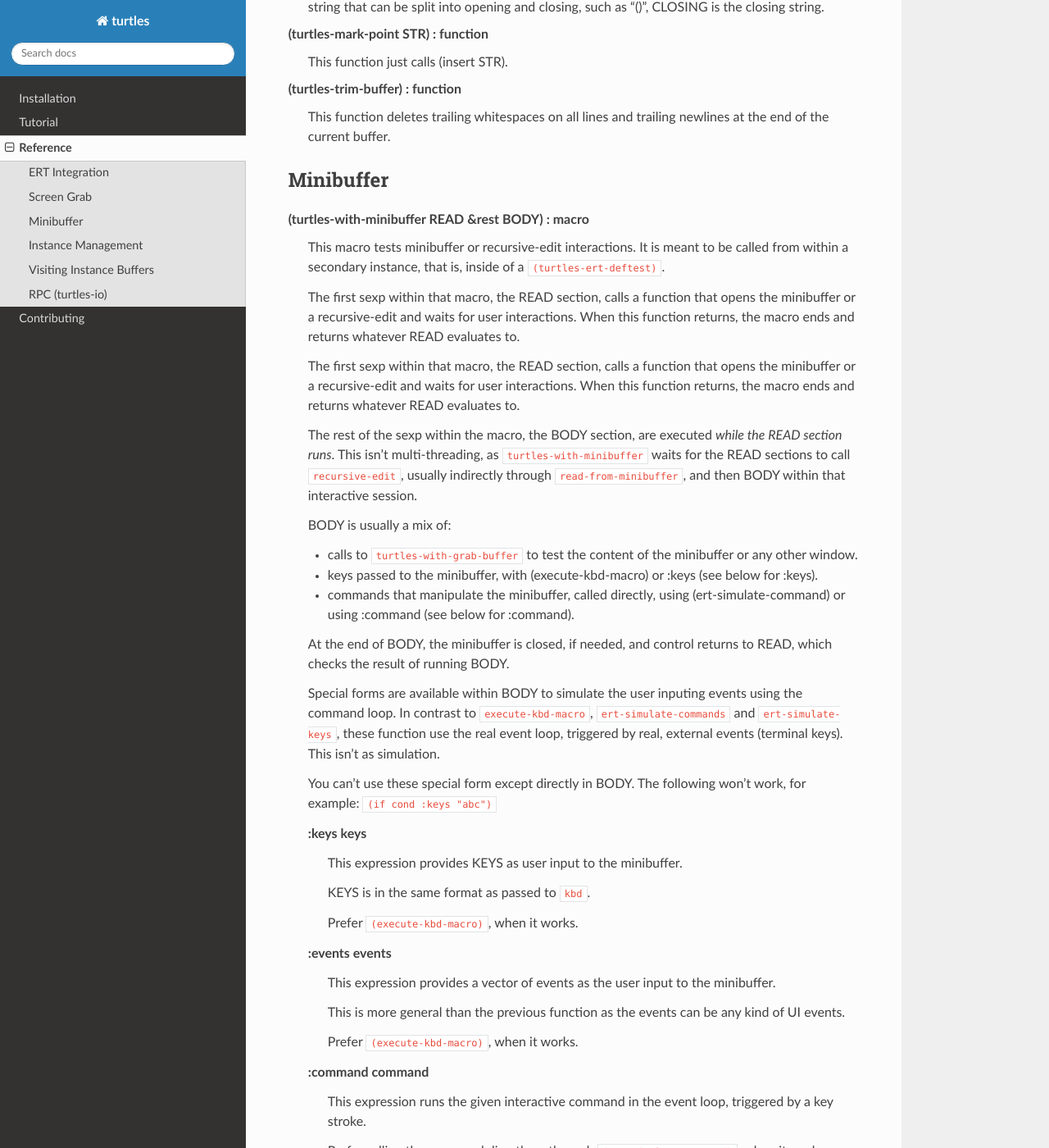
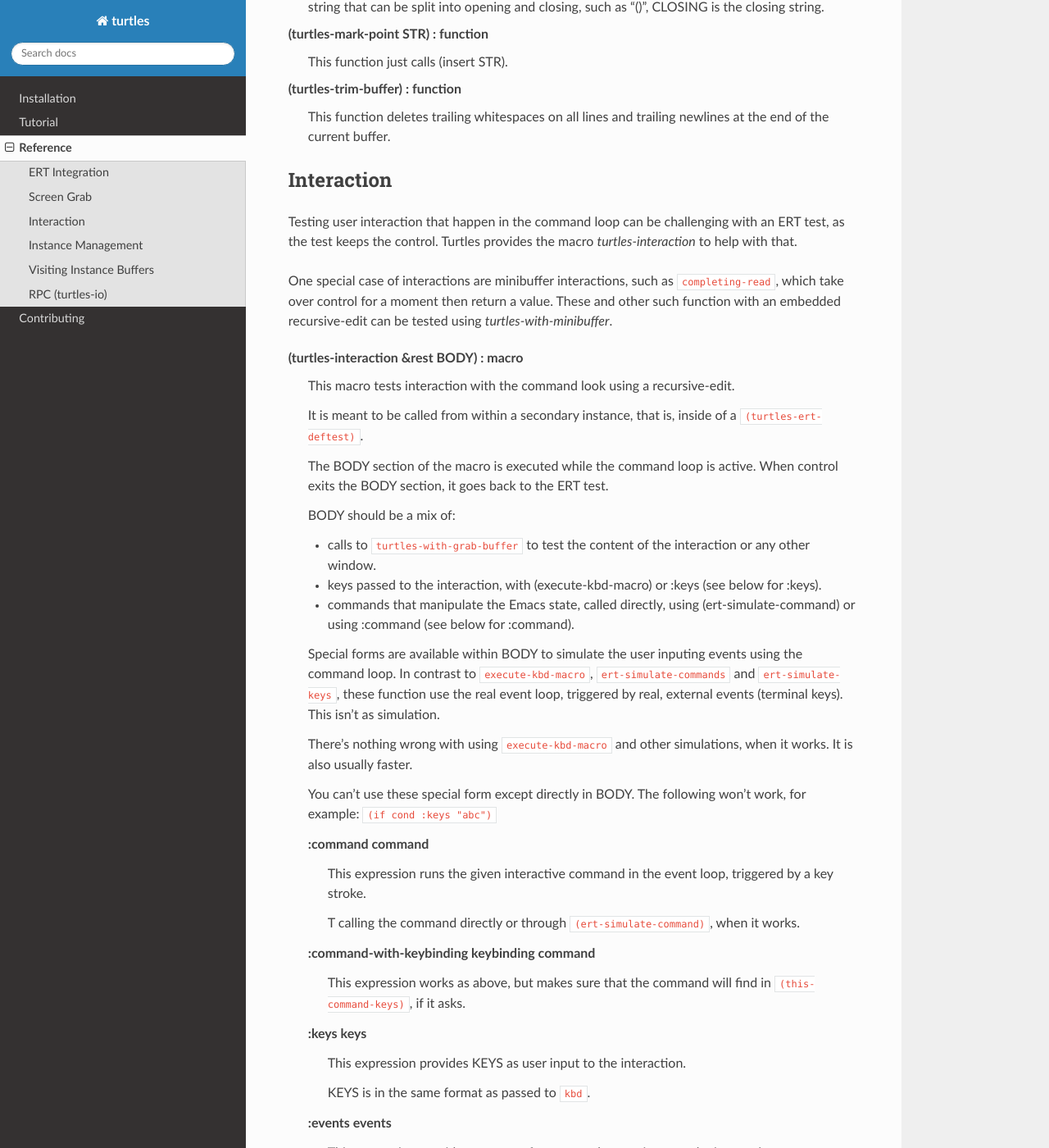
Before and after one commit to emacsmirror/turtles, a Sphinx documentation site: the page built from docs/source/reference.rst, in a window 1280 px wide and 1400 px high, scrolled down 4233 px. Shown: the whole window at 82% size. Built offline with Sphinx 7.4.7 and the Read the Docs theme 3.1.0, drawn with Linux system fonts in a browser that asks for light colours; some of the changed lines change nothing that is shown; some of the changed text lies outside the part shown.

Commit message:
doc: document :mouse-ev :mouse-ev-list and turtles-interaction

```diff
--- a/docs/source/reference.rst
+++ b/docs/source/reference.rst
@@ -265,19 +265,121 @@
       This function deletes trailing whitespaces on all lines and
       trailing newlines at the end of the current buffer.
 
-.. _minibuffer:
+.. _interaction:
 
-Minibuffer
-----------
+Interaction
+-----------
 
 .. index::
+    pair: function; turtles-interaction
     pair: function; turtles-with-minibuffer
 
+Testing user interaction that happen in the command loop can be
+challenging with an ERT test, as the test keeps the control. Turtles
+provides the macro `turtles-interaction` to help with that.
+
+One special case of interactions are minibuffer interactions, such as
+``completing-read``, which take over control for a moment then return
+a value. These and other such function with an embedded recursive-edit
+can be tested using `turtles-with-minibuffer`.
+
+(turtles-interaction &rest BODY) : macro
+    This macro tests interaction with the command look using a
+    recursive-edit.
+
+    It is meant to be called from within a secondary instance,
+    that is, inside of a ``(turtles-ert-deftest)``.
+
+    The BODY section of the macro is executed while the command loop
+    is active. When control exits the BODY section, it goes back to
+    the ERT test.
+
+    BODY should be a mix of:
+
+    - calls to ``turtles-with-grab-buffer`` to test the content of
+      the interaction or any other window.
+
+    - keys passed to the interaction, with (execute-kbd-macro) or :keys (see
+      below for :keys).
+
+    - commands that manipulate the Emacs state, called directly, using
+      (ert-simulate-command) or using :command (see below for :command).
+
+    Special forms are available within BODY to simulate the user inputing
+    events using the command loop. In contrast to ``execute-kbd-macro``,
+    ``ert-simulate-commands`` and ``ert-simulate-keys``, these
+    function use the real event loop, triggered by real, external events
+    (terminal keys). This isn't as simulation.
+
+    There's nothing wrong with using ``execute-kbd-macro`` and other
+    simulations, when it works. It is also usually faster.
+
+    You can't use these special form except directly in BODY. The
+    following won't work, for example: ``(if cond :keys "abc")``
+
+    :command command
+        This expression runs the given interactive command in the event
+        loop, triggered by a key stroke.
+
+        T calling the command directly or through
+        ``(ert-simulate-command)``, when it works.
+
+    :command-with-keybinding keybinding command
+        This expression works as above, but makes sure that the command
+        will find in ``(this-command-keys)``, if it asks.
+
+    :keys keys
+        This expression provides KEYS as user input to the interaction.
+
+        KEYS is in the same format as passed to ``kbd``.
+
+    :events events
+        This expression provides a vector of events as the user input
+        to the interaction.
+
+        This is more general than the previous function as the events
+        can be any kind of UI events.
+
+    :mouse-ev event-type x y
+        This expression provides a single mouse event. This is a real
+        event, created by Emacs by simulating user input.
+
+        X and Y are 0-based frame coordinates.
+        `(mistty-grab-buffer :frame t ...)` provides a convenient
+        way of figuring out where the elements you're interested
+        in are on the frame.
+
+        EVENT-TYPE is an Emacs mouse event type, such as:
+
+          - click event: ``'mouse-<num>`` for example ``'mouse-1`` or ``'mouse-2``
+
+          - button down event: ``'down-mouse-<num>`` for example ``'down-mouse-1``
+
+          - button release event: ``'drag-mouse-<num>`` for example ``'drag-mouse-1``
+
+          - movement events: ``'mouse-movement``
+
+        These events can be prefixed with ``C-``, ``M-``, and
+        ``S-`` to report the control, meta/alt or shift key
+        being pressed during the event.
+
+    :mouse-ev-list events
+        This expression provides one or more mouse events.
+        EVENTS is a list of the form
+        ``((event-type x y) (event-type x y) ...)``
+
+        See the description of `:mouse-ev` above for the meaning
+        of EVENT X and Y.
+
+
+.. _minibuffer:
 
 (turtles-with-minibuffer READ &rest BODY) : macro
     This macro tests minibuffer or recursive-edit interactions.
     It is meant to be called from within a secondary instance,
     that is, inside of a ``(turtles-ert-deftest)``.
+
+    Usage examples: :ref:`tut_minibuffer` and :ref:`tut_isearch`
 
     The first sexp within that macro, the READ section, calls a
     function that opens the minibuffer or a recursive-edit and waits
@@ -289,64 +391,8 @@
     for user interactions. When this function returns, the macro ends
     and returns whatever READ evaluates to.
 
-    The rest of the sexp within the macro, the BODY section, are
-    executed *while the READ section runs*. This isn't
-    multi-threading, as ``turtles-with-minibuffer`` waits for the READ
-    sections to call ``recursive-edit``, usually indirectly through
-    ``read-from-minibuffer``, and then BODY within that interactive
-    session.
-
-    BODY is usually a mix of:
-
-    - calls to ``turtles-with-grab-buffer`` to test the content of
-      the minibuffer or any other window.
-
-    - keys passed to the minibuffer, with (execute-kbd-macro) or :keys (see
-      below for :keys).
-
-    - commands that manipulate the minibuffer, called directly, using
-      (ert-simulate-command) or using :command (see below for :command).
-
-    At the end of BODY, the minibuffer is closed, if needed, and
-    control returns to READ, which checks the result of running BODY.
-
-    Special forms are available within BODY to simulate the user inputing
-    events using the command loop. In contrast to ``execute-kbd-macro``,
-    ``ert-simulate-commands`` and ``ert-simulate-keys``, these
-    function use the real event loop, triggered by real, external events
-    (terminal keys). This isn't as simulation.
-
-    You can't use these special form except directly in BODY. The
-    following won't work, for example: ``(if cond :keys "abc")``
-
-    :keys keys
-        This expression provides KEYS as user input to the minibuffer.
-
-        KEYS is in the same format as passed to ``kbd``.
-
-        Prefer ``(execute-kbd-macro)``, when it works.
-
-    :events events
-        This expression provides a vector of events as the user input
-        to the minibuffer.
-
-        This is more general than the previous function as the events
-        can be any kind of UI events.
-
-        Prefer ``(execute-kbd-macro)``, when it works.
-
-    :command command
-        This expression runs the given interactive command in the event
-        loop, triggered by a key stroke.
-
-        Prefer calling the command directly or through
-        ``(ert-simulate-command)``, when it works.
-
-    :command-with-keybinding keybinding command
-        This expression works as above, but makes sure that the command
-        will find in ``(this-command-keys)``, if it asks.
-
-    Usage examples: :ref:`tut_minibuffer` and :ref:`tut_isearch`
+    The rest of the sexp within the macro, the BODY section is identical
+    to the BODY section of ``turtles-interaction``, described above.
 
 .. _instances:
 
```
Also changed, not shown: 1 other file.
